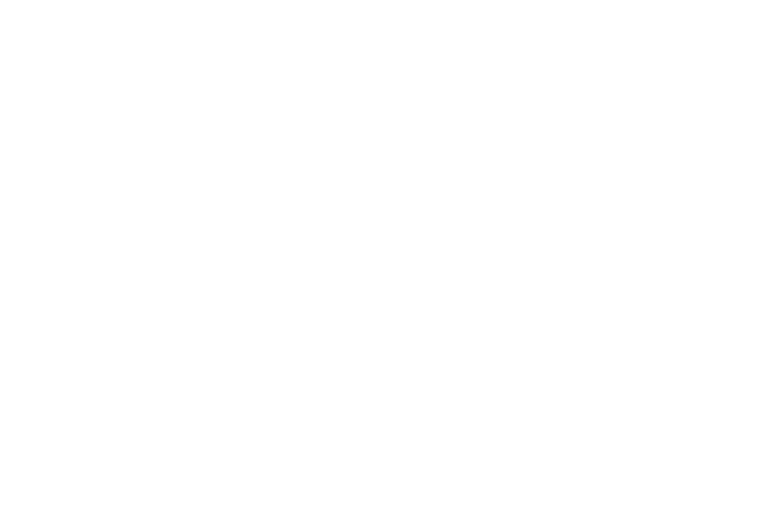
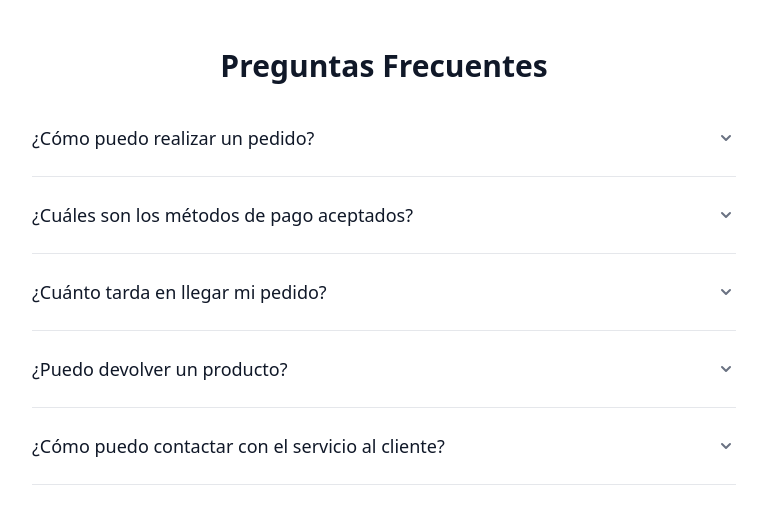
Before and after one commit to GabrielCaja/laBloom-tfg, a Vue app: page /preguntas-frecuentes in a window 1280 px wide. Before the commit this address had no page. Shown: the top 524 px of the page, without its empty margins (256-1023 px from the left). Built offline with nearby package versions, Linux system fonts and the light colour scheme; the HTML template or start-up script is replaced by a standard one.

Commit message:
Agregar rutas para la vista de perfil y preguntas frecuentes; implementar la lógica de preguntas frecuentes en la nueva vista

```diff
--- a/src/router/index.ts
+++ b/src/router/index.ts
@@ -18,6 +18,16 @@ const router = createRouter({
       name: 'register',
       component: () => import('../views/RegisterView.vue'),
     },
+    {
+      path: '/perfil',
+      name: 'perfil',
+      component: () => import('../views/Perfil.vue'),
+    },
+    {
+      path: '/preguntas-frecuentes',
+      name: 'preguntas-frecuentes',
+      component: () => import('../views/PreguntasVIew.vue'),
+    },
   ],
 })
 
--- a/src/views/PreguntasVIew.vue
+++ b/src/views/PreguntasVIew.vue
@@ -1,5 +1,77 @@
-<template></template>
+<template>
+  <div class="max-w-3xl mx-auto py-12 px-4 sm:px-6 lg:px-8">
+    <h1 class="text-3xl font-bold text-gray-900 text-center mb-10">Preguntas Frecuentes</h1>
 
-<script lang="ts" setup></script>
+    <div class="space-y-6">
+      <div v-for="(faq, index) in faqs" :key="index" class="border-b border-gray-200 pb-6">
+        <button
+          @click="toggleFaq(index)"
+          class="flex justify-between items-center w-full text-left"
+        >
+          <h2 class="text-lg font-medium text-gray-900">{{ faq.question }}</h2>
+          <svg
+            class="h-5 w-5 text-gray-500 transform transition-transform duration-200"
+            :class="{ 'rotate-180': faq.isOpen }"
+            xmlns="http://www.w3.org/2000/svg"
+            viewBox="0 0 20 20"
+            fill="currentColor"
+          >
+            <path
+              fill-rule="evenodd"
+              d="M5.293 7.293a1 1 0 011.414 0L10 10.586l3.293-3.293a1 1 0 111.414 1.414l-4 4a1 1 0 01-1.414 0l-4-4a1 1 0 010-1.414z"
+              clip-rule="evenodd"
+            />
+          </svg>
+        </button>
+        <div v-show="faq.isOpen" class="mt-3 prose prose-sm text-gray-600">
+          <p>{{ faq.answer }}</p>
+        </div>
+      </div>
+    </div>
+  </div>
+</template>
 
-<style scoped></style>
+<script lang="ts" setup>
+import { ref } from 'vue'
+
+const faqs = ref([
+  {
+    question: '¿Cómo puedo realizar un pedido?',
+    answer:
+      'Para realizar un pedido, simplemente navega a nuestra página de productos, selecciona los artículos que deseas y añádelos a tu carrito. Cuando estés listo para finalizar, ve a tu carrito y sigue los pasos para completar la compra.',
+    isOpen: false,
+  },
+  {
+    question: '¿Cuáles son los métodos de pago aceptados?',
+    answer:
+      'Aceptamos tarjetas de crédito (Visa, MasterCard, American Express), PayPal y transferencia bancaria.',
+    isOpen: false,
+  },
+  {
+    question: '¿Cuánto tarda en llegar mi pedido?',
+    answer:
+      'El tiempo de entrega varía según tu ubicación. Normalmente, los pedidos nacionales llegan en 3-5 días hábiles, mientras que los internacionales pueden demorar entre 7-14 días.',
+    isOpen: false,
+  },
+  {
+    question: '¿Puedo devolver un producto?',
+    answer:
+      'Sí, ofrecemos devoluciones en un plazo de 30 días desde la recepción del pedido. El producto debe estar en su estado original y sin usar.',
+    isOpen: false,
+  },
+  {
+    question: '¿Cómo puedo contactar con el servicio al cliente?',
+    answer:
+      'Puedes contactarnos a través de nuestro formulario en línea, por correo electrónico a info@ejemplo.com o por teléfono al +34 900 123 456 de lunes a viernes de 9:00 a 18:00.',
+    isOpen: false,
+  },
+])
+
+const toggleFaq = (index: number) => {
+  faqs.value[index].isOpen = !faqs.value[index].isOpen
+}
+</script>
+
+<style scoped>
+/* Tailwind handles most styling, but you can add custom styles here if needed */
+</style>
```
